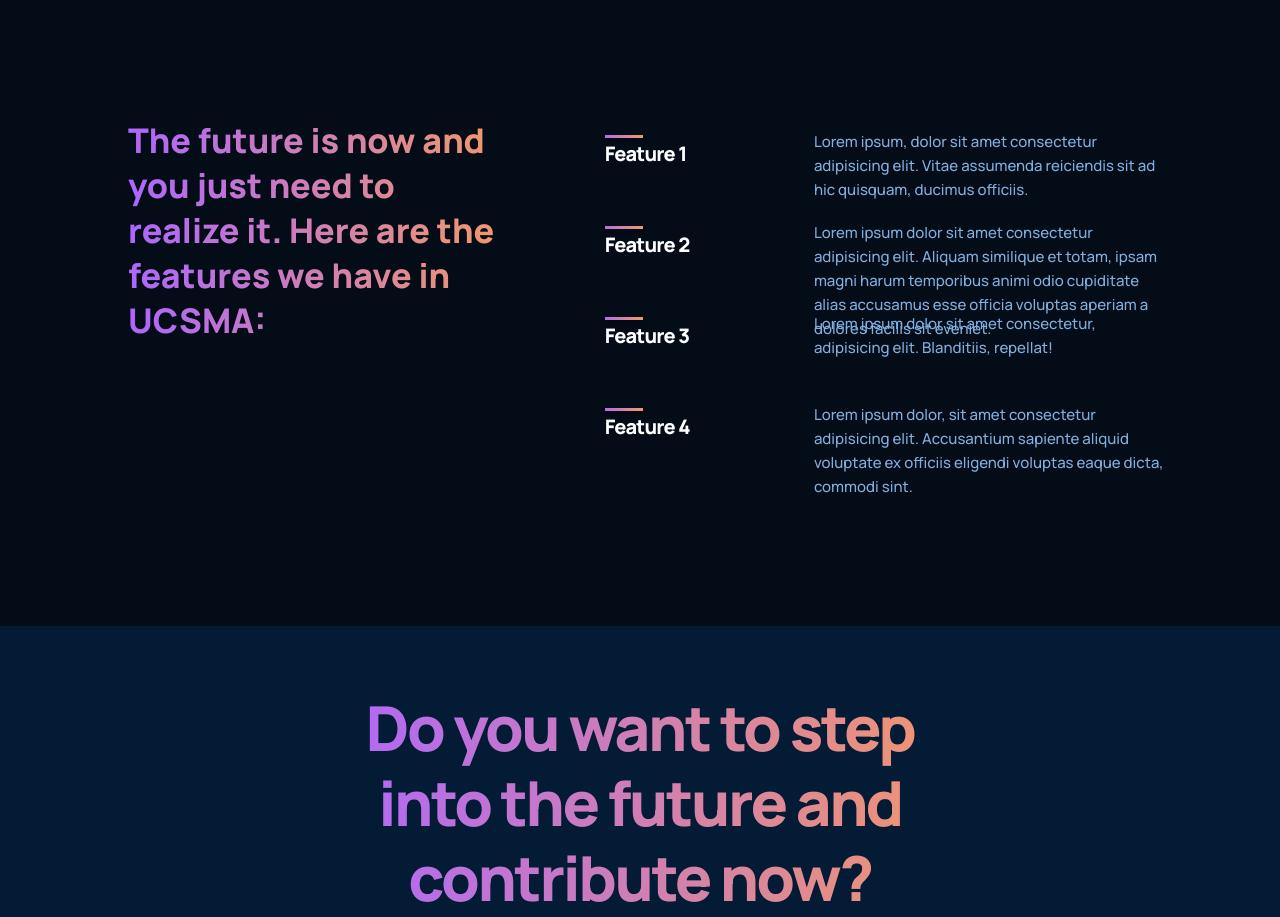
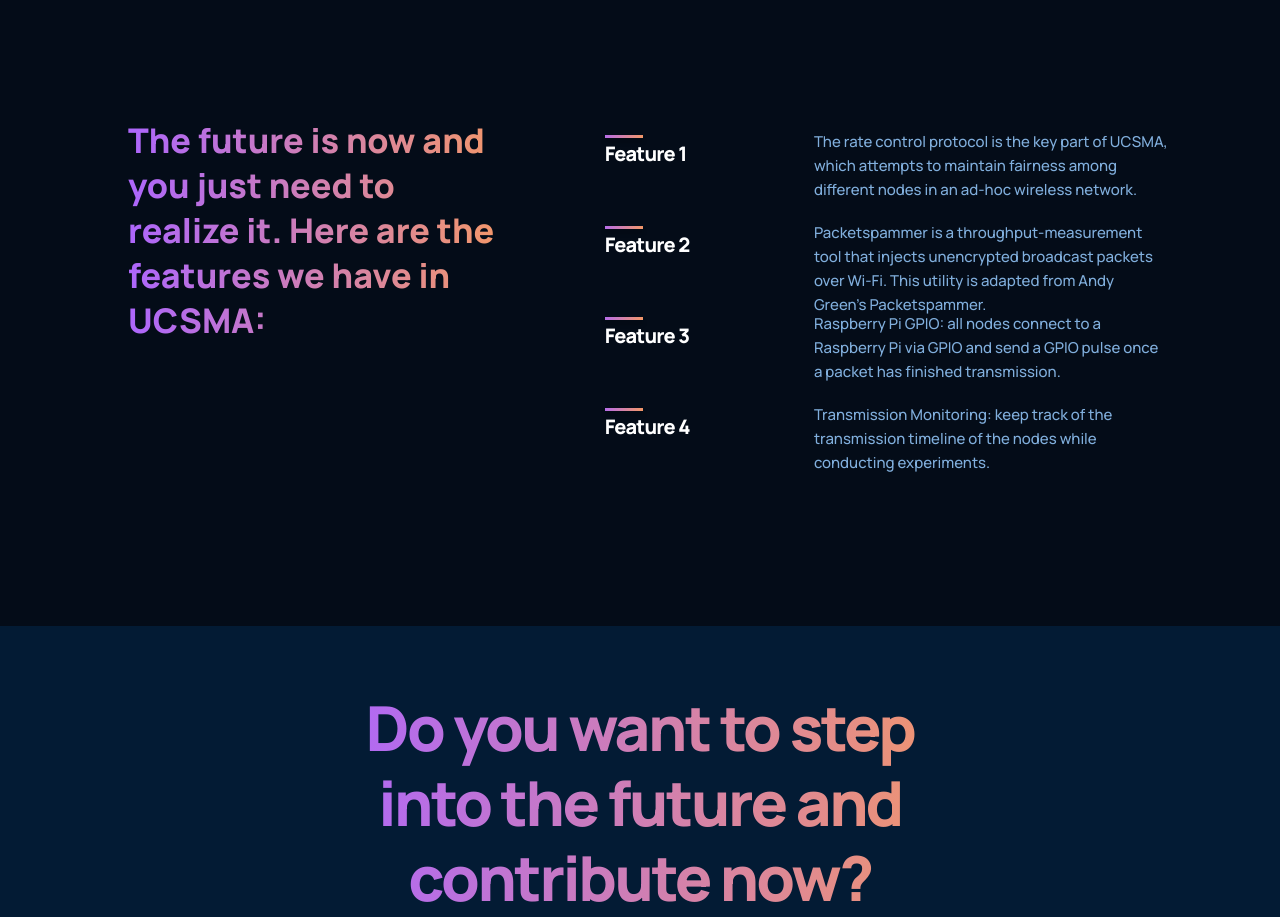
Before and after one commit to UCSMA-Project/homepage, a React (Create React App) app: page / in a window 1280 px wide. Shown: the part 1480-2397 px from the top of the page. Built offline with nearby package versions, Linux system fonts and the light colour scheme.

Commit message:
add features to webpage

```diff
--- a/src/containers/features/Features.jsx
+++ b/src/containers/features/Features.jsx
@@ -12,16 +12,16 @@ const Features = () => {
 
       <div className='features-container'>
         <div style={{'height': '75px'}}>
-          <Feature title={"Feature 1"} text={"Lorem ipsum, dolor sit amet consectetur adipisicing elit. Vitae assumenda reiciendis sit ad hic quisquam, ducimus officiis."} />
+          <Feature title={"Feature 1"} text={"The rate control protocol is the key part of UCSMA, which attempts to maintain fairness among different nodes in an ad-hoc wireless network."} />
         </div>
         <div style={{'height': '75px'}}>
-          <Feature title={"Feature 2"} text={"Lorem ipsum dolor sit amet consectetur adipisicing elit. Aliquam similique et totam, ipsam magni harum temporibus animi odio cupiditate alias accusamus esse officia voluptas aperiam a dolores facilis sit eveniet."} />
+          <Feature title={"Feature 2"} text={"Packetspammer is a throughput-measurement tool that injects unencrypted broadcast packets over Wi-Fi. This utility is adapted from Andy Green’s Packetspammer."} />
         </div>
         <div style={{'height': '75px'}}>
-          <Feature title={"Feature 3"} text={"Lorem ipsum dolor sit amet consectetur, adipisicing elit. Blanditiis, repellat!"} />
+          <Feature title={"Feature 3"} text={"Raspberry Pi GPIO: all nodes connect to a Raspberry Pi via GPIO and send a GPIO pulse once a packet has finished transmission."} />
         </div>
         <div style={{'height': '75px'}}>
-          <Feature title={"Feature 4"} text={"Lorem ipsum dolor, sit amet consectetur adipisicing elit. Accusantium sapiente aliquid voluptate ex officiis eligendi voluptas eaque dicta, commodi sint."} />
+          <Feature title={"Feature 4"} text={"Transmission Monitoring: keep track of the transmission timeline of the nodes while conducting experiments."} />
         </div>
       </div>
   </div>
```
